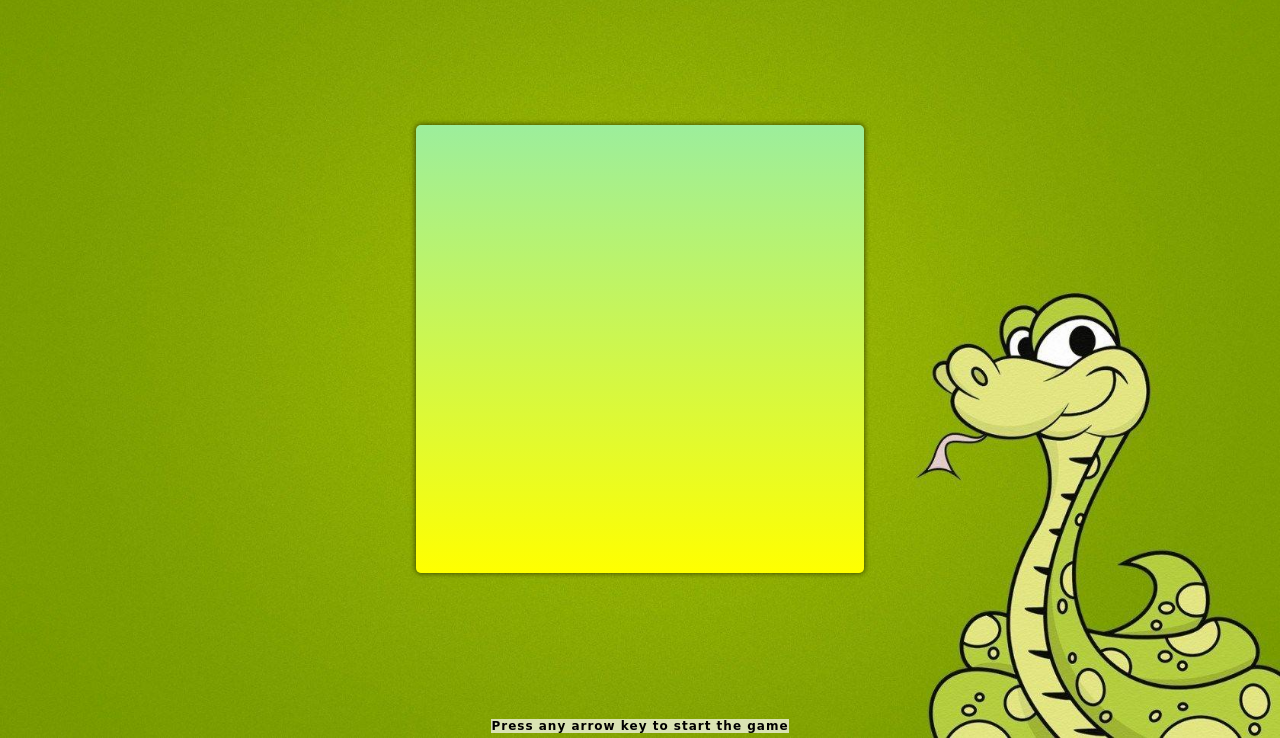
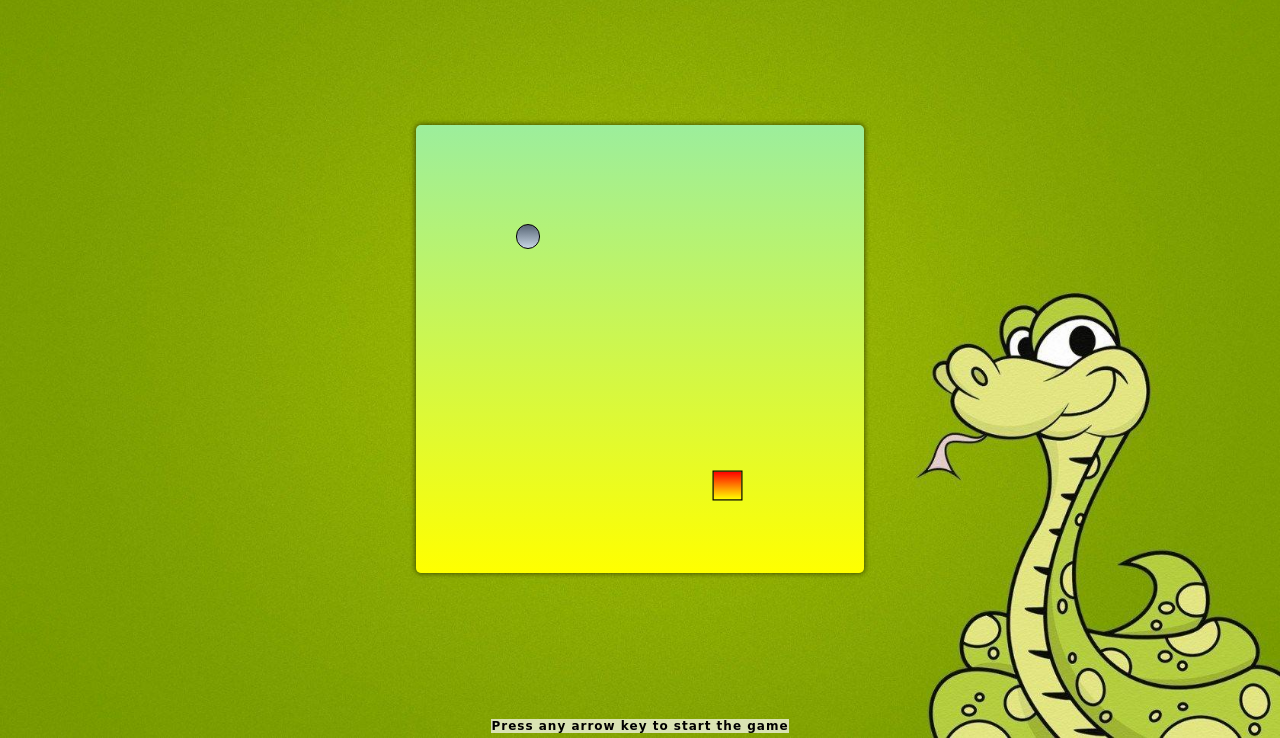
Before and after one commit to nipun140/snakeGame, a plain HTML site: page index.html in a window 1280 px wide. Shown: the part 62-800 px from the top of the page. Drawn offline with Linux system fonts and the light colour scheme; the site is published under a folder, as on GitHub Pages, so addresses that start at the root find nothing; a web font is replaced by a local one.

Commit message:
js path corrected

```diff
--- a/index.html
+++ b/index.html
@@ -38,6 +38,6 @@
         <div class="info">Press any arrow key to start the game</div>
     </div>
 </body>
-<script src="/js/index.js"></script>
+<script src="js/index.js"></script>
 
 </html>
```
